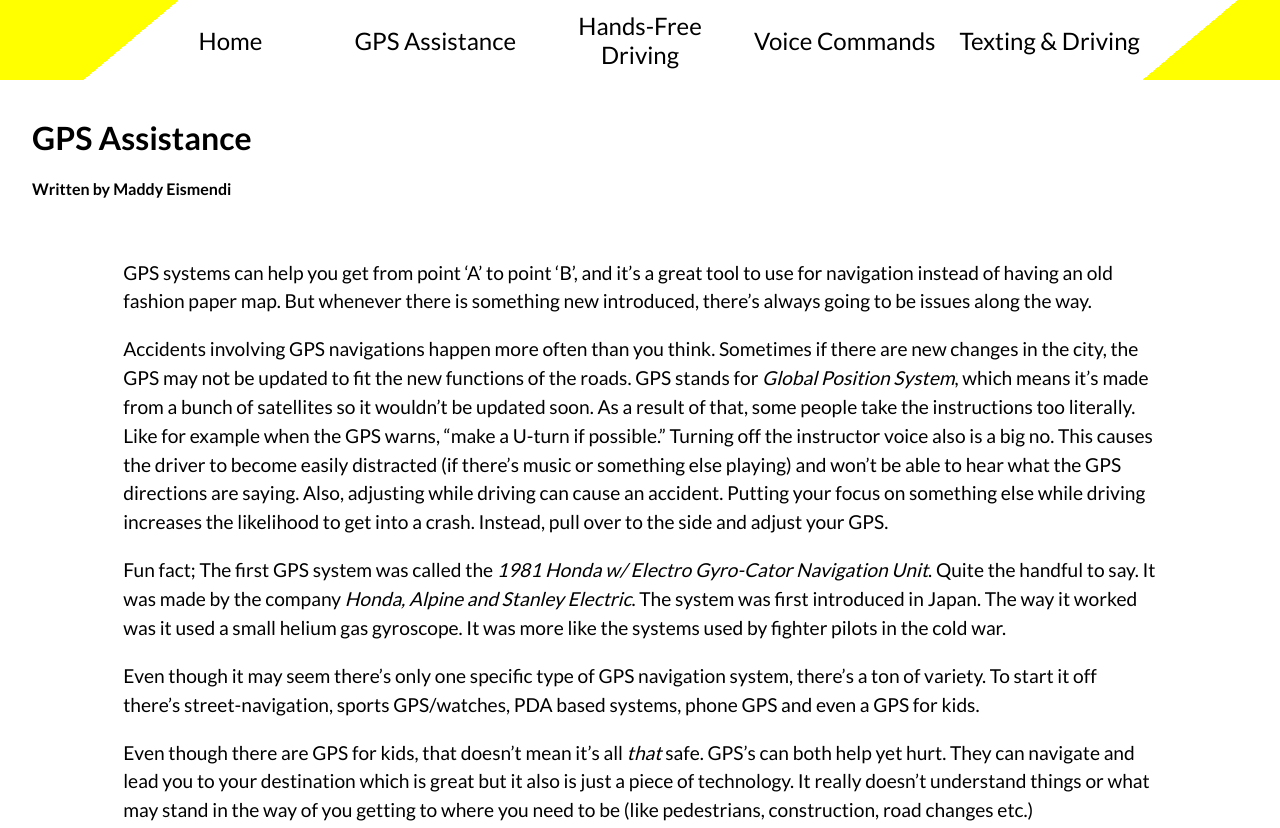
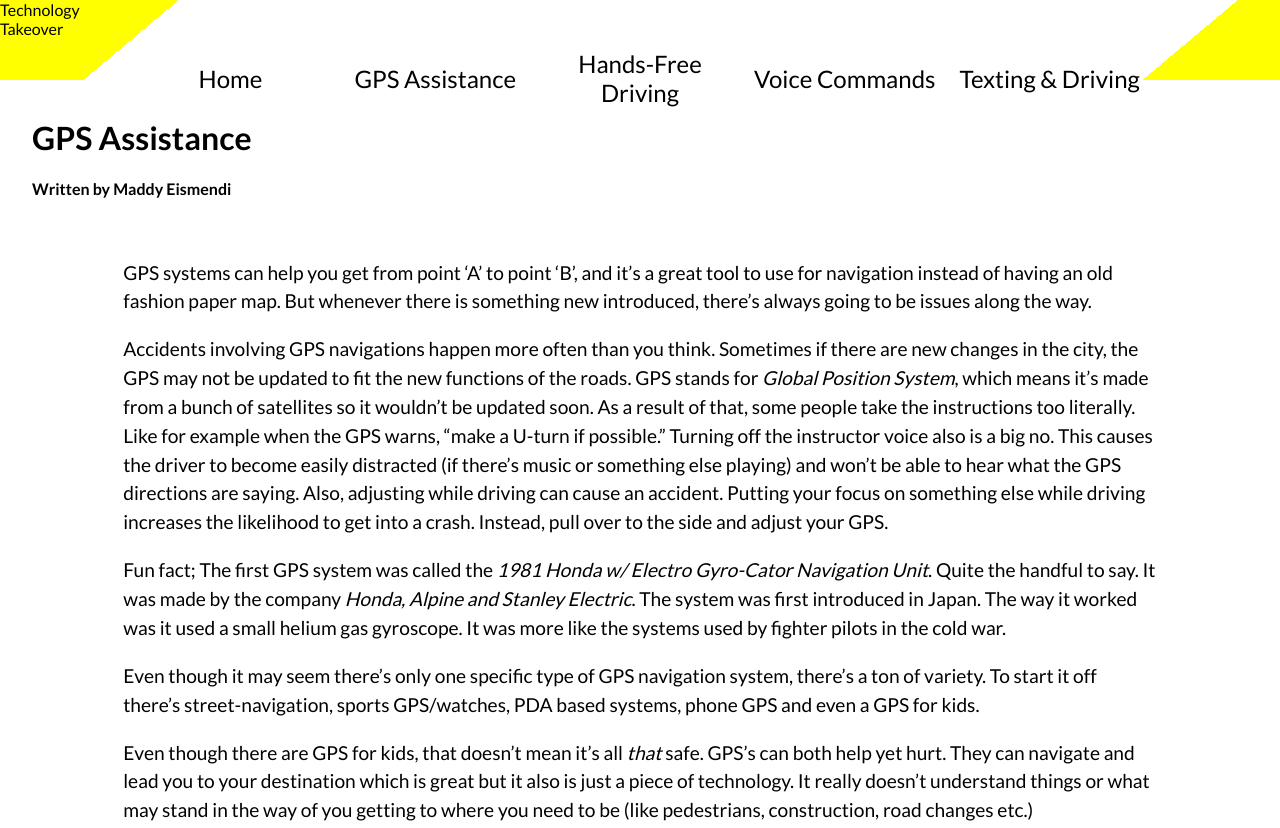
Before and after one commit to Faisal-Alsaidi/safedrivinginfo.github.io, a plain HTML site: page gps.html in a window 1280 px wide. Shown: the top 828 px of the page. Drawn offline with Linux system fonts and the light colour scheme.

Commit message:
Update gps.html

```diff
--- a/gps.html
+++ b/gps.html
@@ -13,6 +13,7 @@
 
 		<!--Navigation Bar-->
 		<div class = "nav">
+			<span class = "website-title">Technology<br>Takeover</span>
 			<div class = "nav-bar">
 				<div class = "nav1 section">
 					<div class = "section1 nav-text">Home</div>
```
